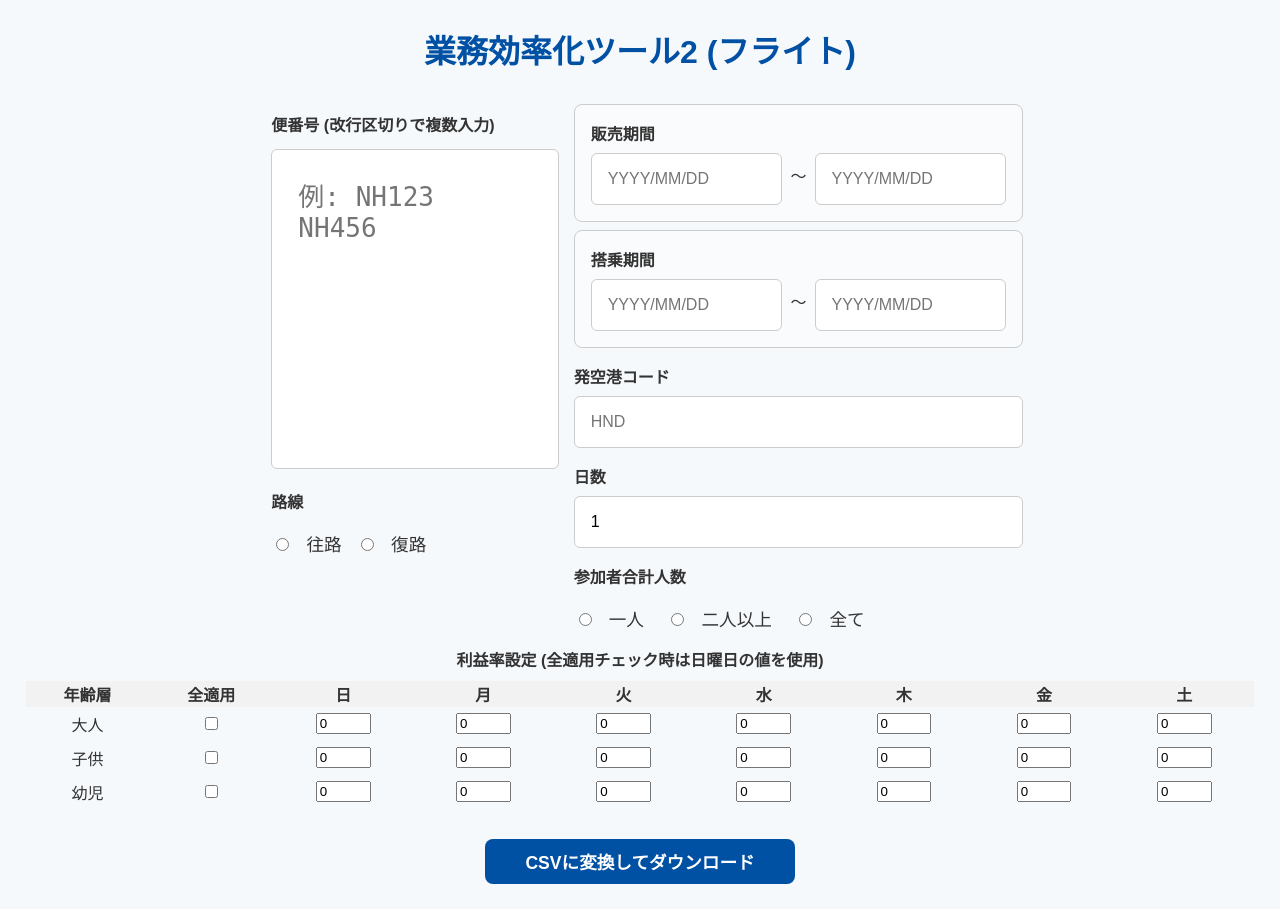
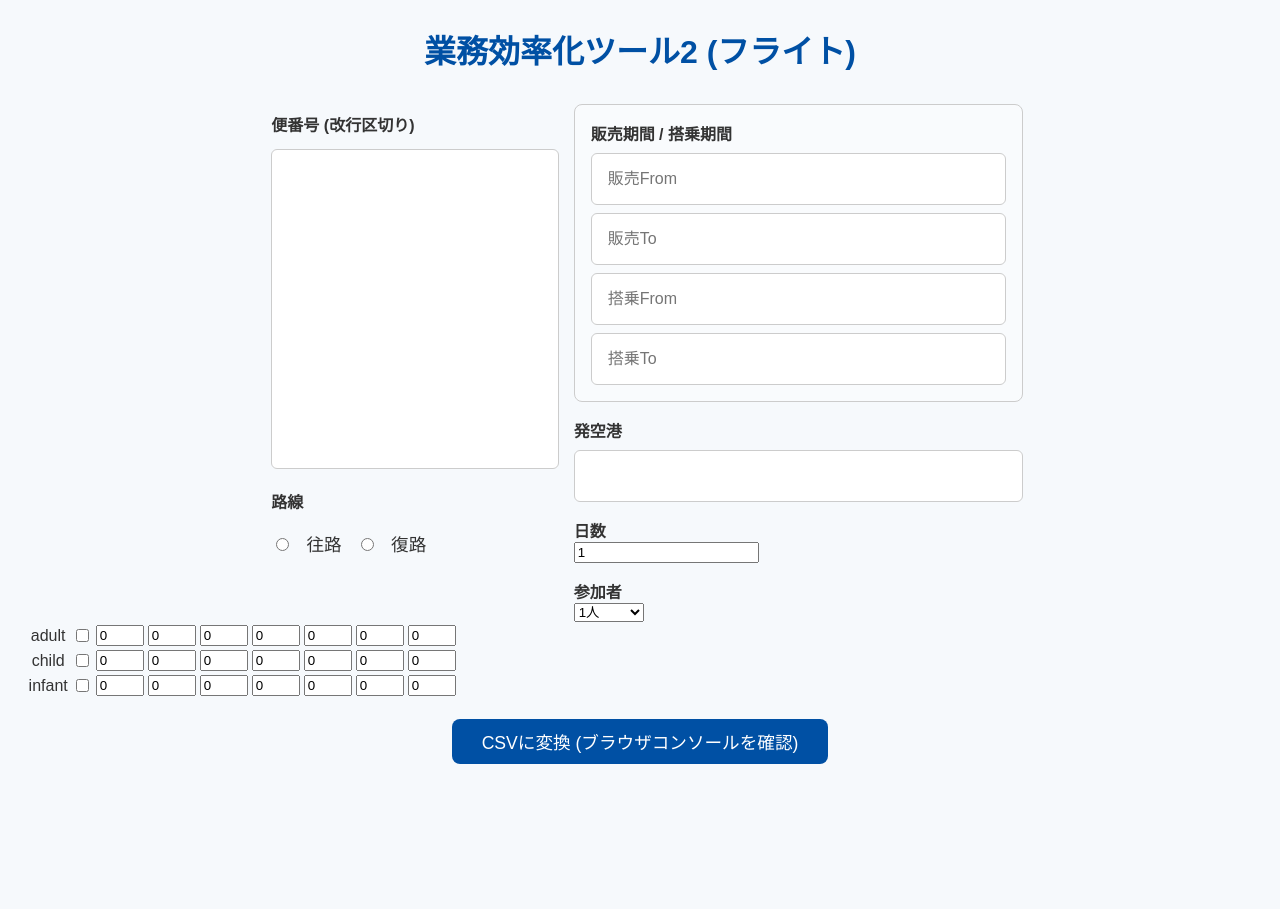
Before and after one commit to mizki15/legendary-pancake, a Flask app: page /work_optimize2 in a window 1280 px wide. After the commit the page ends 764 px from the top, so only its background shows below. Run offline with Flask 3, Linux system fonts and the light colour scheme.

Commit message:
Update work_optimize2.html

```diff
--- a/templates/work_optimize2.html
+++ b/templates/work_optimize2.html
@@ -8,11 +8,11 @@
 <body>
     <h1>業務効率化ツール2 (フライト)</h1>
 
-    <form action="{{ url_for('work_optimize2.convert') }}" method="post">
+    <form id="convertForm" method="post">
         <div class="main-grid">
             <div class="left-half">
-                <label>便番号 (改行区切りで複数入力)</label>
-                <textarea class ="lefttext" name="flight_number" rows="18" required placeholder="例: NH123&#13;NH456"></textarea>
+                <label>便番号 (改行区切り)</label>
+                <textarea class ="lefttext" name="flight_number" rows="18" required></textarea>
 
                 <label style="margin-top:1em; display:block;">路線</label>
                 <div class="route-horizontal">
@@ -23,60 +23,97 @@
 
             <div class="right-half">
                 <div class="flight-period-box">
-                    <label>販売期間</label>
-                    <div class="flight-period-inline">
-                        <input type="text" name="sale_from" placeholder="YYYY/MM/DD" required>
-                        <span>～</span>
-                        <input type="text" name="sale_to" placeholder="YYYY/MM/DD" required>
-                    </div>
+                    <label>販売期間 / 搭乗期間</label>
+                    <input type="text" name="sale_from" placeholder="販売From" required>
+                    <input type="text" name="sale_to" placeholder="販売To" required>
+                    <input type="text" name="flight_from" placeholder="搭乗From" required>
+                    <input type="text" name="flight_to" placeholder="搭乗To" required>
                 </div>
-
-                <div class="flight-period-box">
-                    <label>搭乗期間</label>
-                    <div class="flight-period-inline">
-                        <input type="text" name="flight_from" placeholder="YYYY/MM/DD" required>
-                        <span>～</span>
-                        <input type="text" name="flight_to" placeholder="YYYY/MM/DD" required>
-                    </div>
-                </div>
-
-                <label>発空港コード</label>
-                <input type="text" name="airport" placeholder="HND" required>
-
-                <label>日数</label>
-                <input class="day-input" type="number" name="day" min="1" value="1" required>
-
-                <label>参加者合計人数</label>
-                <div class="radio-group-horizontal">
-                    <label><input type="radio" name="participants" value="1" required> 一人</label>
-                    <label><input type="radio" name="participants" value="2"> 二人以上</label>
-                    <label><input type="radio" name="participants" value="全て"> 全て</label>
-                </div>
+                <label>発空港</label><input type="text" name="airport" required>
+                <label>日数</label><input type="number" name="day" value="1" required>
+                <label>参加者</label>
+                <select name="participants">
+                    <option value="1">1人</option>
+                    <option value="2">2人以上</option>
+                    <option value="全て">全て</option>
+                </select>
             </div>
         </div>
 
         <div class="submit-container">
-            <label>利益率設定 (全適用チェック時は日曜日の値を使用)</label>
-            <table class="day-table" style="width:100%; border-collapse: collapse; margin-top:10px;">
-                <thead>
-                    <tr style="background:#f2f2f2;">
-                        <th>年齢層</th><th>全適用</th><th>日</th><th>月</th><th>火</th><th>水</th><th>木</th><th>金</th><th>土</th>
-                    </tr>
-                </thead>
-                <tbody>
-                    {% for type_en, type_ja in [('adult','大人'), ('child','子供'), ('infant','幼児')] %}
-                    <tr>
-                        <td style="padding:5px;">{{ type_ja }}</td>
-                        <td><input type="checkbox" name="profit_{{ type_en }}_allweek" value="1"></td>
-                        {% for i in range(7) %}
-                        <td><input type="number" name="profit_{{ type_en }}[]" value="0" style="width:3.5em;"></td>
-                        {% endfor %}
-                    </tr>
+            <table class="day-table">
+                {% for type in ['adult', 'child', 'infant'] %}
+                <tr>
+                    <td>{{ type }}</td>
+                    <td><input type="checkbox" name="profit_{{ type }}_allweek" value="1"></td>
+                    {% for i in range(7) %}
+                    <td><input type="number" name="profit_{{ type }}[]" value="0" style="width:3em;"></td>
                     {% endfor %}
-                </tbody>
+                </tr>
+                {% endfor %}
             </table>
-            <button type="submit" style="margin-top:30px; padding: 10px 40px; font-weight: bold; cursor: pointer;">CSVに変換してダウンロード</button>
+            <button type="submit" id="submitBtn" style="margin-top:20px; padding:10px 30px;">CSVに変換 (ブラウザコンソールを確認)</button>
         </div>
     </form>
+
+    <script>
+    document.getElementById('convertForm').addEventListener('submit', async function(e) {
+        e.preventDefault(); // 通常の送信を止める
+
+        const btn = document.getElementById('submitBtn');
+        btn.disabled = true;
+        btn.innerText = "処理中...";
+
+        console.log("--- [Browser Console] 処理開始 ---");
+
+        // 1. フォームデータの取得
+        const formData = new FormData(this);
+        console.log("送信データ内容:");
+        for (let [key, value] of formData.entries()) {
+            console.log(`  ${key}: ${value}`);
+        }
+
+        try {
+            // 2. サーバーへ送信
+            console.log("サーバーにリクエストを送信中...");
+            const response = await fetch("{{ url_for('work_optimize2.convert') }}", {
+                method: "POST",
+                body: formData
+            });
+
+            console.log(`HTTPステータス: ${response.status} ${response.statusText}`);
+
+            if (!response.ok) throw new Error("サーバーエラーが発生しました");
+
+            // 3. Blobとしてデータを受け取る
+            const blob = await response.blob();
+            console.log(`受信データサイズ: ${blob.size} バイト`);
+
+            if (blob.size === 0) {
+                console.error("警告: 受信したデータが0バイトです！サーバー側の生成処理に問題があります。");
+                alert("エラー: 0バイトのファイルが生成されました。");
+            } else {
+                // 4. ダウンロード処理
+                const url = window.URL.createObjectURL(blob);
+                const a = document.createElement('a');
+                a.href = url;
+                a.download = "converted.csv";
+                document.body.appendChild(a);
+                a.click();
+                a.remove();
+                window.URL.revokeObjectURL(url);
+                console.log("ダウンロードを開始しました。");
+            }
+
+        } catch (error) {
+            console.error("エラー詳細:", error);
+            alert("通信エラーが発生しました。コンソールを確認してください。");
+        } finally {
+            btn.disabled = false;
+            btn.innerText = "CSVに変換 (ブラウザコンソールを確認)";
+            console.log("--- [Browser Console] 処理終了 ---");
+        }
+    });
+    </script>
 </body>
 </html>
```
